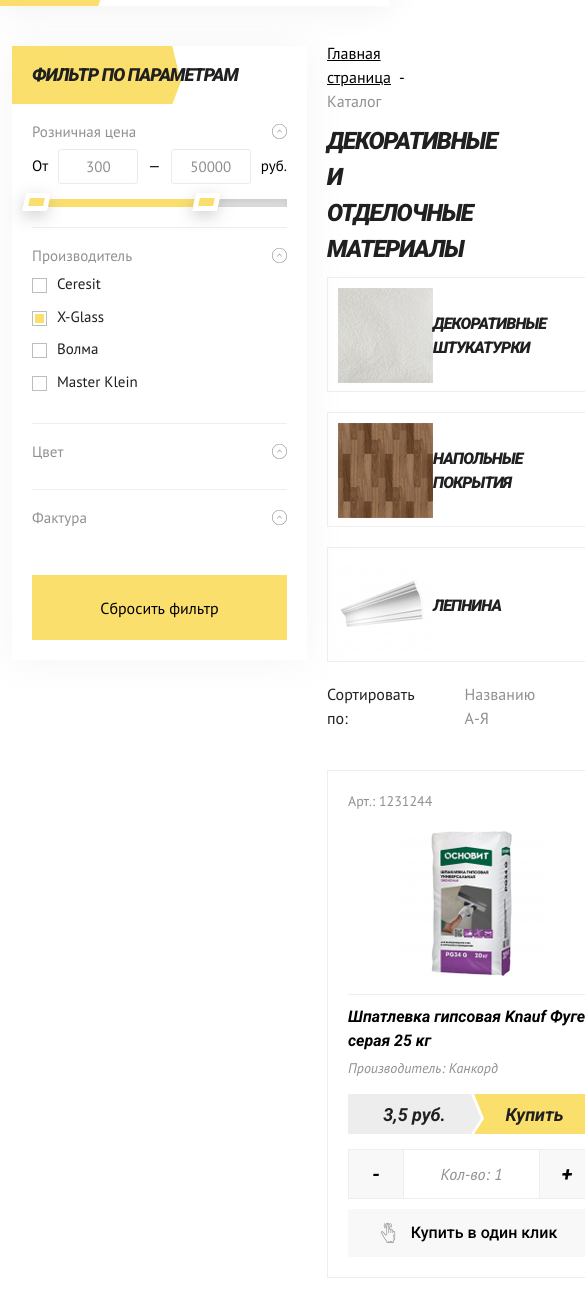
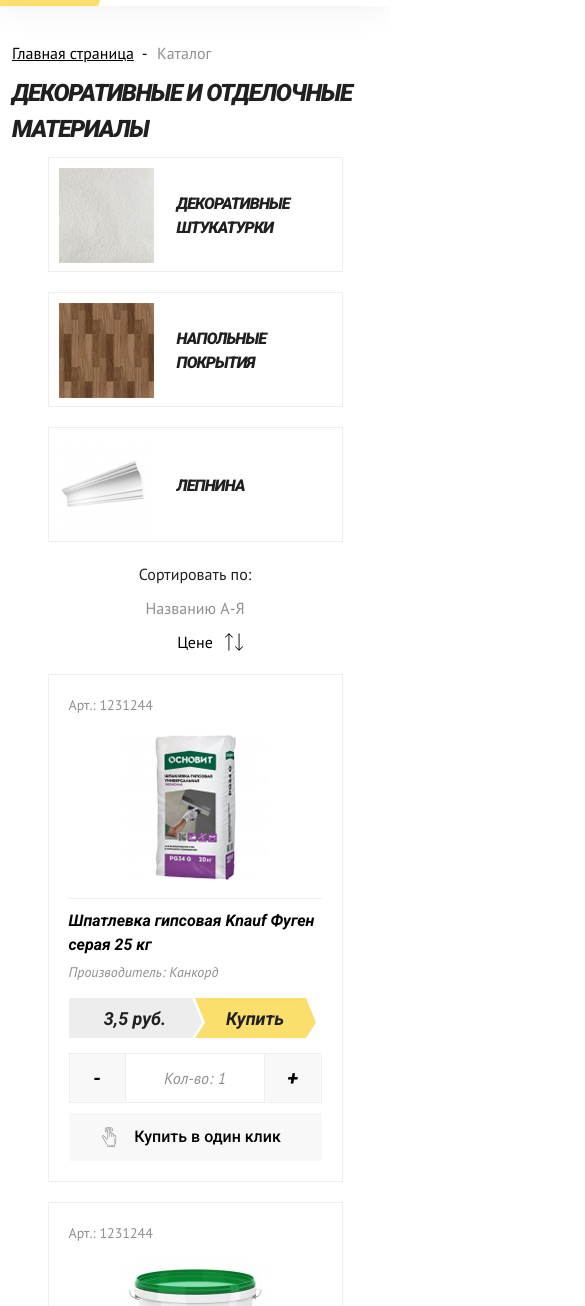
Before and after one commit to Verta-master/dostavka, a plain HTML site: page catalog.html in a window 390 px wide. Shown: the part 294-1600 px from the top of the page, 585 px wide, since content can reach past the window. Drawn offline with nearby package versions, Linux system fonts and the light colour scheme.

Commit message:
Update 2019-05-25T06:52:28.851Z

```diff
--- a/catalog.html
+++ b/catalog.html
@@ -196,8 +196,7 @@
               </div>
             </div>
 
-<!--            <ul class="catalog__list catalog__list--table">-->
-            <ul class="catalog__list catalog__list--plate">
+            <ul class="catalog__list catalog__list--internal catalog__list--plate">
               <li class="catalog__week">
                 <span class="catalog__articul">Арт.: 1231244</span>
                 <a href="#" class="catalog__img">
@@ -421,7 +420,7 @@
           <p>Самые популярные товары<br>на этой неделе по количеству заказов</p>
           <a href="#" class="btn catalog__btn">Посмотреть все</a>
         </div>
-        <ul class="catalog__list">
+        <ul class="catalog__list catalog__list--main">
           <li class="catalog__week">
             <span class="catalog__articul">Арт.: 1231244</span>
             <a href="#" class="catalog__img">
@@ -752,6 +751,11 @@
       $(this).next().slideToggle();
       $(this).toggleClass('filter__open--closed');
     });
+    if (window.innerWidth < 1022) {
+      $('.filter__title').click(function() {
+        $('.filter__form').slideToggle();
+      })
+    };
   </script>
 
   <!-- Catalog view switch -->
@@ -760,15 +764,15 @@
       e.preventDefault();
       $('.products__btn--plate').removeClass('products__btn--active');
       $(this).addClass('products__btn--active');
-      $('.catalog__list').removeClass('catalog__list--plate');
-      $('.catalog__list').addClass('catalog__list--table');
+      $('.catalog__list--internal').removeClass('catalog__list--plate');
+      $('.catalog__list--internal').addClass('catalog__list--table');
     });
     $('.products__btn--plate').click(function(e) {
       e.preventDefault();
       $('.products__btn--table').removeClass('products__btn--active');
       $(this).addClass('products__btn--active');
-      $('.catalog__list').removeClass('catalog__list--table');
-      $('.catalog__list').addClass('catalog__list--plate');
+      $('.catalog__list--internal').removeClass('catalog__list--table');
+      $('.catalog__list--internal').addClass('catalog__list--plate');
     });
   </script>
 </body>
--- a/css/style.css
+++ b/css/style.css
@@ -2225,8 +2225,16 @@
   .catalog__item:nth-child(5) {
     margin-right: 0;
   }
-  .catalog__week:nth-child(5) {
+  .catalog__list--main .catalog__week:nth-child(5) {
     display: none;
+  }
+  .products__link:nth-child(5n),
+  .catalog__list--plate .catalog__week:nth-child(5n) {
+    margin-right: 16px;
+  }
+  .products__link:nth-child(4n),
+  .catalog__list--plate .catalog__week:nth-child(4n) {
+    margin-right: 0;
   }
   .promo__slide {
     width: 492px;
@@ -2242,11 +2250,19 @@
   .catalog__item:nth-child(4) {
     margin-right: 0;
   }
-  .catalog__week {
+  .catalog__list--main .catalog__week {
     width: 305px;
   }
-  .catalog__week:nth-child(4) {
+  .catalog__list--main .catalog__week:nth-child(4) {
     display: none;
+  }
+  .products__link:nth-child(4n),
+  .catalog__list--plate .catalog__week:nth-child(4n) {
+    margin-right: 16px;
+  }
+  .products__link:nth-child(3n),
+  .catalog__list--plate .catalog__week:nth-child(3n) {
+    margin-right: 0;
   }
   .catalog__list {
     -webkit-box-flex: 0;
@@ -2334,8 +2350,24 @@
   .catalog__item:nth-child(3) {
     margin-right: 0;
   }
-  .catalog__week:nth-child(3) {
+  .products__wrap,
+  .catalog__list--main .catalog__week:nth-child(3) {
     display: none;
+  }
+  .products__link:nth-child(3n),
+  .catalog__list--plate .catalog__week:nth-child(3n) {
+    margin-right: 16px;
+  }
+  .products__link:nth-child(2n),
+  .catalog__list--plate .catalog__week:nth-child(2n) {
+    margin-right: 0;
+  }
+  .products__sort {
+    -webkit-box-pack: start;
+        -ms-flex-pack: start;
+            justify-content: flex-start;
+    -ms-flex-wrap: wrap;
+        flex-wrap: wrap;
   }
   .brands__slider {
     width: 820px;
@@ -2438,7 +2470,7 @@
   .catalog__item:nth-child(2) {
     margin-right: 0;
   }
-  .catalog__week:nth-child(2) {
+  .catalog__list--main .catalog__week:nth-child(2) {
     display: none;
   }
   .catalog__wrap {
@@ -2459,6 +2491,44 @@
   }
   .header .top__block--phone::before {
     display: none;
+  }
+  .columns {
+    -webkit-box-orient: vertical;
+    -webkit-box-direction: reverse;
+        -ms-flex-direction: column-reverse;
+            flex-direction: column-reverse;
+  }
+  .columns__content {
+    width: 100%;
+  }
+  .filter {
+    margin-left: auto;
+    margin-right: auto;
+    margin-top: 0;
+  }
+  .filter__form {
+    display: none;
+  }
+  .catalog__list--plate,
+  .products__links {
+    -ms-flex-pack: distribute;
+        justify-content: space-around;
+  }
+  .catalog__list--plate .catalog__week:nth-child(5n),
+  .products__link:nth-child(5n),
+  .catalog__list--plate .catalog__week:nth-child(3n),
+  .products__link:nth-child(3n),
+  .catalog__list--plate .catalog__week,
+  .products__link {
+    margin-right: 0;
+  }
+  .catalog__list--plate .catalog__week .catalog__order {
+    display: block;
+    position: static;
+    padding: 0;
+    margin-top: 15px;
+    -webkit-box-shadow: none;
+            box-shadow: none;
   }
 }
 @media (max-width: 766px) {
@@ -2571,7 +2641,7 @@
   .catalog__wrap {
     border: 0;
   }
-  .catalog__week {
+  .catalog__list--main .catalog__week {
     width: 295px;
     margin-top: 20px;
     border: 1px solid #eee;
@@ -2582,7 +2652,7 @@
     -ms-flex-pack: distribute;
         justify-content: space-around;
   }
-  .catalog__week .catalog__order {
+  .catalog__list--main .catalog__week .catalog__order {
     display: block;
     position: static;
     padding: 0;
@@ -2601,4 +2671,18 @@
   .footer .logo {
     display: none;
   }
-}
+  .products__sort {
+    -webkit-box-orient: vertical;
+    -webkit-box-direction: normal;
+        -ms-flex-direction: column;
+            flex-direction: column;
+  }
+  .products__option {
+    margin-left: 0;
+    margin-top: 10px;
+  }
+  .pages__link,
+  .pages__move {
+    margin-bottom: 10px;
+  }
+}
```
Also changed, not shown: index.html (+1 -1 lines), css/style.min.css.
